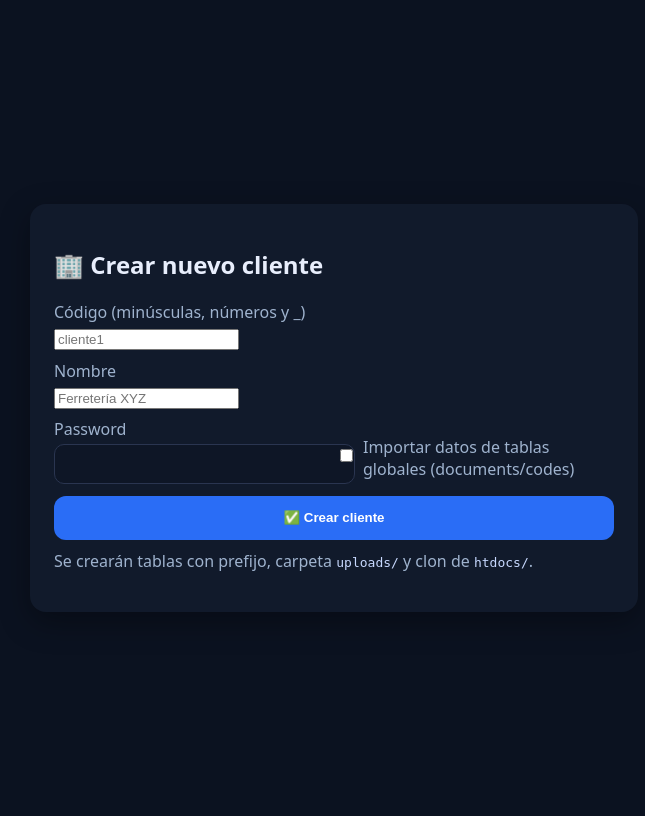
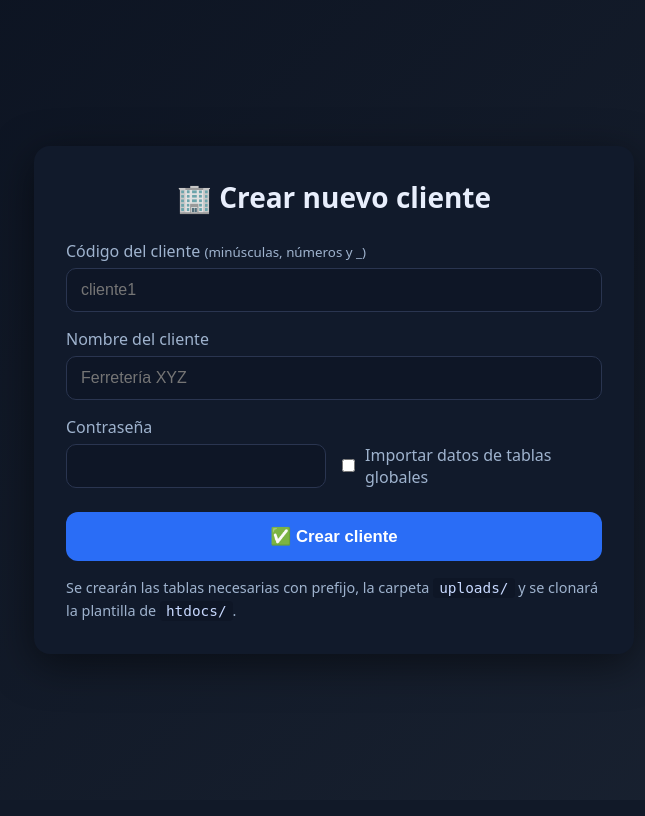
Before and after one commit to kino14n/COPIA-Buscador, a PHP site: page /client-generator.php in a window 1280 px wide. Shown: the whole page, without its empty margins (306-951 px from the left). After the commit the page ends 657 px from the top, so only its background shows below. Run offline with PHP 8.4, Linux system fonts and the light colour scheme.

Commit message:
Improve client generator error handling and UI

```diff
--- a/client-generator.php
+++ b/client-generator.php
@@ -1,15 +1,48 @@
 <?php
+// Habilitar reporte de errores para debugging
+ini_set('display_errors', 1);
+ini_set('display_startup_errors', 1);
+error_reporting(E_ALL);
+
+// Iniciar sesión
 session_start();
+
 error_log('✅ [GENERATOR] client-generator.php iniciado');
-echo '<!-- GEN INIT -->';
-require __DIR__ . '/config.php';
-require __DIR__ . '/helpers/tenant.php';
+echo '<!-- GEN INIT -->' . PHP_EOL;
 
+// Verificar que los archivos necesarios existan
+$configFile = __DIR__ . '/config.php';
+$helperFile = __DIR__ . '/helpers/tenant.php';
+
+if (!file_exists($configFile)) {
+    die('❌ Error: No se encuentra config.php en ' . $configFile);
+}
+
+if (!file_exists($helperFile)) {
+    die('❌ Error: No se encuentra helpers/tenant.php en ' . $helperFile);
+}
+
+// Cargar archivos requeridos
+try {
+    require $configFile;
+    require $helperFile;
+    echo '<!-- Config y helpers cargados correctamente -->' . PHP_EOL;
+} catch (Exception $e) {
+    die('❌ Error al cargar archivos: ' . $e->getMessage());
+}
+
+// Verificar que la conexión a la base de datos existe
+if (!isset($db) || !($db instanceof PDO)) {
+    die('❌ Error: No hay conexión a la base de datos');
+}
+
+// Variables de estado
 $err = $ok = null;
 $codigoInput = $_POST['codigo'] ?? '';
 $nombreInput = $_POST['nombre'] ?? '';
 $codigoCreado = '';
 
+// Procesar el formulario
 if ($_SERVER['REQUEST_METHOD'] === 'POST') {
     try {
         $codigo = sanitize_code($codigoInput);
@@ -21,15 +54,19 @@ if ($_SERVER['REQUEST_METHOD'] === 'POST') {
             throw new Exception('Faltan campos requeridos.');
         }
 
+        // Verificar que el código no existe
         $st = $db->prepare('SELECT 1 FROM _control_clientes WHERE codigo = ?');
         $st->execute([$codigo]);
         if ($st->fetch()) {
             throw new Exception('El código ya existe.');
         }
 
+        // Crear el cliente
         $hash = password_hash($pass, PASSWORD_BCRYPT);
-        $db->prepare('INSERT INTO _control_clientes (codigo, nombre, password_hash, activo) VALUES (?, ?, ?, 1)')->execute([$codigo, $nombre, $hash]);
+        $db->prepare('INSERT INTO _control_clientes (codigo, nombre, password_hash, activo) VALUES (?, ?, ?, 1)')
+           ->execute([$codigo, $nombre, $hash]);
 
+        // Crear tablas del cliente
         $docs = table_docs($codigo);
         $codes = table_codes($codigo);
         $docsSql = "`{$docs}`";
@@ -52,14 +89,20 @@ if ($_SERVER['REQUEST_METHOD'] === 'POST') {
             FOREIGN KEY (document_id) REFERENCES {$docsSql} (id) ON DELETE CASCADE
         ) ENGINE=InnoDB DEFAULT CHARSET=utf8mb4");
 
+        // Crear carpeta de uploads
         $uploadsDir = __DIR__ . '/uploads/' . $codigo;
-        if (!is_dir($uploadsDir) && !mkdir($uploadsDir, 0777, true) && !is_dir($uploadsDir)) {
+        if (!is_dir($uploadsDir)) {
+            if (!mkdir($uploadsDir, 0777, true) && !is_dir($uploadsDir)) {
                 throw new Exception('No se pudo crear la carpeta de uploads.');
             }
+        }
 
+        // Crear carpeta del cliente
         $clientesDir = __DIR__ . '/clientes';
-        if (!is_dir($clientesDir) && !mkdir($clientesDir, 0777, true) && !is_dir($clientesDir)) {
+        if (!is_dir($clientesDir)) {
+            if (!mkdir($clientesDir, 0777, true) && !is_dir($clientesDir)) {
                 throw new Exception('No se pudo crear la carpeta clientes.');
+            }
         }
 
         $templateDir = __DIR__ . '/htdocs';
@@ -69,6 +112,7 @@ if ($_SERVER['REQUEST_METHOD'] === 'POST') {
             throw new Exception('La carpeta del cliente ya existe.');
         }
 
+        // Copiar plantilla
         if (is_dir($templateDir)) {
             if (!copy_dir($templateDir, $destDir)) {
                 throw new Exception('No se pudo copiar la plantilla de htdocs.');
@@ -79,11 +123,13 @@ if ($_SERVER['REQUEST_METHOD'] === 'POST') {
             }
         }
 
+        // Crear archivo tenant.json
         file_put_contents($destDir . '/tenant.json', json_encode([
             'codigo' => $codigo,
             'nombre' => $nombre,
         ], JSON_UNESCAPED_UNICODE | JSON_PRETTY_PRINT));
 
+        // Importar datos si se solicitó
         if ($importar) {
             $hasDocs = $db->query("SHOW TABLES LIKE 'documents'")->fetchColumn();
             $hasCodes = $db->query("SHOW TABLES LIKE 'codes'")->fetchColumn();
@@ -107,12 +153,13 @@ if ($_SERVER['REQUEST_METHOD'] === 'POST') {
             }
         }
 
-        $ok = "✅ Cliente creado. URL: /clientes/{$codigo}/index.html | API con c: ?c={$codigo}";
+        $ok = "✅ Cliente creado exitosamente. URL: /clientes/{$codigo}/index.html | API con c: ?c={$codigo}";
         $codigoCreado = $codigo;
         error_log('✅ [GENERATOR] Cliente creado: ' . $codigo);
+
     } catch (Exception $e) {
         error_log('❌ [GENERATOR] Error: ' . $e->getMessage());
-        echo '<!-- GEN ERROR -->';
+        echo '<!-- GEN ERROR: ' . htmlspecialchars($e->getMessage()) . ' -->' . PHP_EOL;
         $err = '❌ ' . $e->getMessage();
     }
 }
@@ -124,42 +171,185 @@ if ($_SERVER['REQUEST_METHOD'] === 'POST') {
     <meta name="viewport" content="width=device-width, initial-scale=1">
     <title>Crear cliente</title>
     <style>
-        body {font-family: system-ui,-apple-system,"Segoe UI",Roboto,Ubuntu,"Helvetica Neue",Arial;background:#0b1220;color:#e8eefc;display:grid;place-items:center;min-height:100vh;}
-        form {background:#111a2b;padding:24px;border-radius:16px;box-shadow:0 10px 30px rgba(0,0,0,.35);width:min(560px,90vw);}
-        label {display:block;margin:.6rem 0 .25rem;color:#9fb3ce;}
-        input[type=text], input[type=password] {width:100%;padding:.7rem .8rem;border:1px solid #2a3550;border-radius:10px;background:#0e1626;color:#e8eefc;}
-        button {margin-top:12px;width:100%;padding:.9rem;border:0;border-radius:12px;background:#2a6df6;color:#fff;font-weight:700;cursor:pointer;}
-        button:hover {filter:brightness(1.08);}
-        .row {display:grid;grid-template-columns:1fr 1fr;gap:.8rem;align-items:end;}
-        .ok {background:#0f5132;color:#d1f3e0;padding:.8rem 1rem;border-radius:10px;margin-bottom:12px;}
-        .err {background:#5c1a1a;color:#ffe3e3;padding:.8rem 1rem;border-radius:10px;margin-bottom:12px;}
-        .chk {display:flex;align-items:center;gap:.6rem;margin-top:.6rem;color:#9fb3ce;}
-        .chk input {width:auto;margin:0;}
-        p.note {margin-top:10px;color:#9fb3ce;}
-        code {color:#c8d9ff;}
+        * { margin: 0; padding: 0; box-sizing: border-box; }
+        body {
+            font-family: system-ui, -apple-system, "Segoe UI", Roboto, Ubuntu, "Helvetica Neue", Arial, sans-serif;
+            background: linear-gradient(135deg, #0b1220 0%, #1a2332 100%);
+            color: #e8eefc;
+            display: grid;
+            place-items: center;
+            min-height: 100vh;
+            padding: 20px;
+        }
+        .container {
+            width: 100%;
+            max-width: 600px;
+        }
+        form {
+            background: #111a2b;
+            padding: 32px;
+            border-radius: 16px;
+            box-shadow: 0 10px 40px rgba(0, 0, 0, 0.5);
+        }
+        h2 {
+            margin-bottom: 24px;
+            color: #e8eefc;
+            font-size: 1.75rem;
+            text-align: center;
+        }
+        label {
+            display: block;
+            margin-top: 16px;
+            margin-bottom: 6px;
+            color: #9fb3ce;
+            font-weight: 500;
+        }
+        input[type=text],
+        input[type=password] {
+            width: 100%;
+            padding: 12px 14px;
+            border: 1px solid #2a3550;
+            border-radius: 10px;
+            background: #0e1626;
+            color: #e8eefc;
+            font-size: 1rem;
+            transition: border-color 0.2s;
+        }
+        input[type=text]:focus,
+        input[type=password]:focus {
+            outline: none;
+            border-color: #2a6df6;
+        }
+        button {
+            margin-top: 24px;
+            width: 100%;
+            padding: 14px;
+            border: 0;
+            border-radius: 12px;
+            background: #2a6df6;
+            color: #fff;
+            font-weight: 700;
+            font-size: 1.05rem;
+            cursor: pointer;
+            transition: filter 0.2s;
+        }
+        button:hover {
+            filter: brightness(1.15);
+        }
+        .row {
+            display: grid;
+            grid-template-columns: 1fr 1fr;
+            gap: 16px;
+            align-items: end;
+        }
+        .ok {
+            background: #0f5132;
+            color: #d1f3e0;
+            padding: 14px 18px;
+            border-radius: 10px;
+            margin-bottom: 16px;
+            line-height: 1.5;
+        }
+        .err {
+            background: #5c1a1a;
+            color: #ffe3e3;
+            padding: 14px 18px;
+            border-radius: 10px;
+            margin-bottom: 16px;
+            line-height: 1.5;
+        }
+        .chk {
+            display: flex;
+            align-items: center;
+            gap: 10px;
+            margin-top: 16px;
+            color: #9fb3ce;
+        }
+        .chk input {
+            width: auto;
+            margin: 0;
+            cursor: pointer;
+        }
+        .chk label {
+            margin: 0;
+            cursor: pointer;
+        }
+        p.note {
+            margin-top: 16px;
+            color: #9fb3ce;
+            font-size: 0.9rem;
+            line-height: 1.5;
+        }
+        code {
+            color: #c8d9ff;
+            background: #0e1626;
+            padding: 2px 6px;
+            border-radius: 4px;
+        }
+        @media (max-width: 640px) {
+            form { padding: 24px; }
+            .row { grid-template-columns: 1fr; }
+        }
     </style>
 </head>
 <body>
+    <div class="container">
         <form method="post">
             <h2>🏢 Crear nuevo cliente</h2>
-    <?php if ($ok) { echo '<div class="ok">' . htmlspecialchars($ok, ENT_QUOTES, 'UTF-8') . '</div>'; } ?>
-    <?php if ($err) { echo '<div class="err">' . htmlspecialchars($err, ENT_QUOTES, 'UTF-8') . '</div>'; } ?>
-    <label for="codigo">Código (minúsculas, números y _)</label>
-    <input id="codigo" name="codigo" required placeholder="cliente1" value="<?php echo htmlspecialchars($codigoInput, ENT_QUOTES, 'UTF-8'); ?>">
-    <label for="nombre">Nombre</label>
-    <input id="nombre" name="nombre" required placeholder="Ferretería XYZ" value="<?php echo htmlspecialchars($nombreInput, ENT_QUOTES, 'UTF-8'); ?>">
+
+            <?php if ($ok): ?>
+                <div class="ok"><?php echo htmlspecialchars($ok, ENT_QUOTES, 'UTF-8'); ?></div>
+            <?php endif; ?>
+
+            <?php if ($err): ?>
+                <div class="err"><?php echo htmlspecialchars($err, ENT_QUOTES, 'UTF-8'); ?></div>
+            <?php endif; ?>
+
+            <label for="codigo">Código del cliente <small>(minúsculas, números y _)</small></label>
+            <input
+                id="codigo"
+                name="codigo"
+                type="text"
+                required
+                pattern="[a-z0-9_]+"
+                placeholder="cliente1"
+                value="<?php echo htmlspecialchars($codigoInput, ENT_QUOTES, 'UTF-8'); ?>"
+            >
+
+            <label for="nombre">Nombre del cliente</label>
+            <input
+                id="nombre"
+                name="nombre"
+                type="text"
+                required
+                placeholder="Ferretería XYZ"
+                value="<?php echo htmlspecialchars($nombreInput, ENT_QUOTES, 'UTF-8'); ?>"
+            >
+
             <div class="row">
                 <div>
-            <label for="password">Password</label>
-            <input id="password" name="password" type="password" required>
+                    <label for="password">Contraseña</label>
+                    <input id="password" name="password" type="password" required minlength="4">
                 </div>
                 <div class="chk">
-            <input type="checkbox" name="importar" id="im" <?php echo isset($_POST['importar']) ? 'checked' : ''; ?>>
-            <label for="im">Importar datos de tablas globales (documents/codes)</label>
+                    <input
+                        type="checkbox"
+                        name="importar"
+                        id="im"
+                        <?php echo isset($_POST['importar']) ? 'checked' : ''; ?>
+                    >
+                    <label for="im">Importar datos de tablas globales</label>
                 </div>
             </div>
+
             <button type="submit">✅ Crear cliente</button>
-    <p class="note">Se crearán tablas con prefijo, carpeta <code>uploads/<?php echo htmlspecialchars($codigoCreado ?: sanitize_code($codigoInput), ENT_QUOTES, 'UTF-8'); ?></code> y clon de <code>htdocs/</code>.</p>
+
+            <p class="note">
+                Se crearán las tablas necesarias con prefijo, la carpeta
+                <code>uploads/<?php echo htmlspecialchars($codigoCreado ?: sanitize_code($codigoInput), ENT_QUOTES, 'UTF-8'); ?></code>
+                y se clonará la plantilla de <code>htdocs/</code>.
+            </p>
         </form>
+    </div>
 </body>
 </html>
```
Lines whose indentation alone changed are shown as unchanged.
